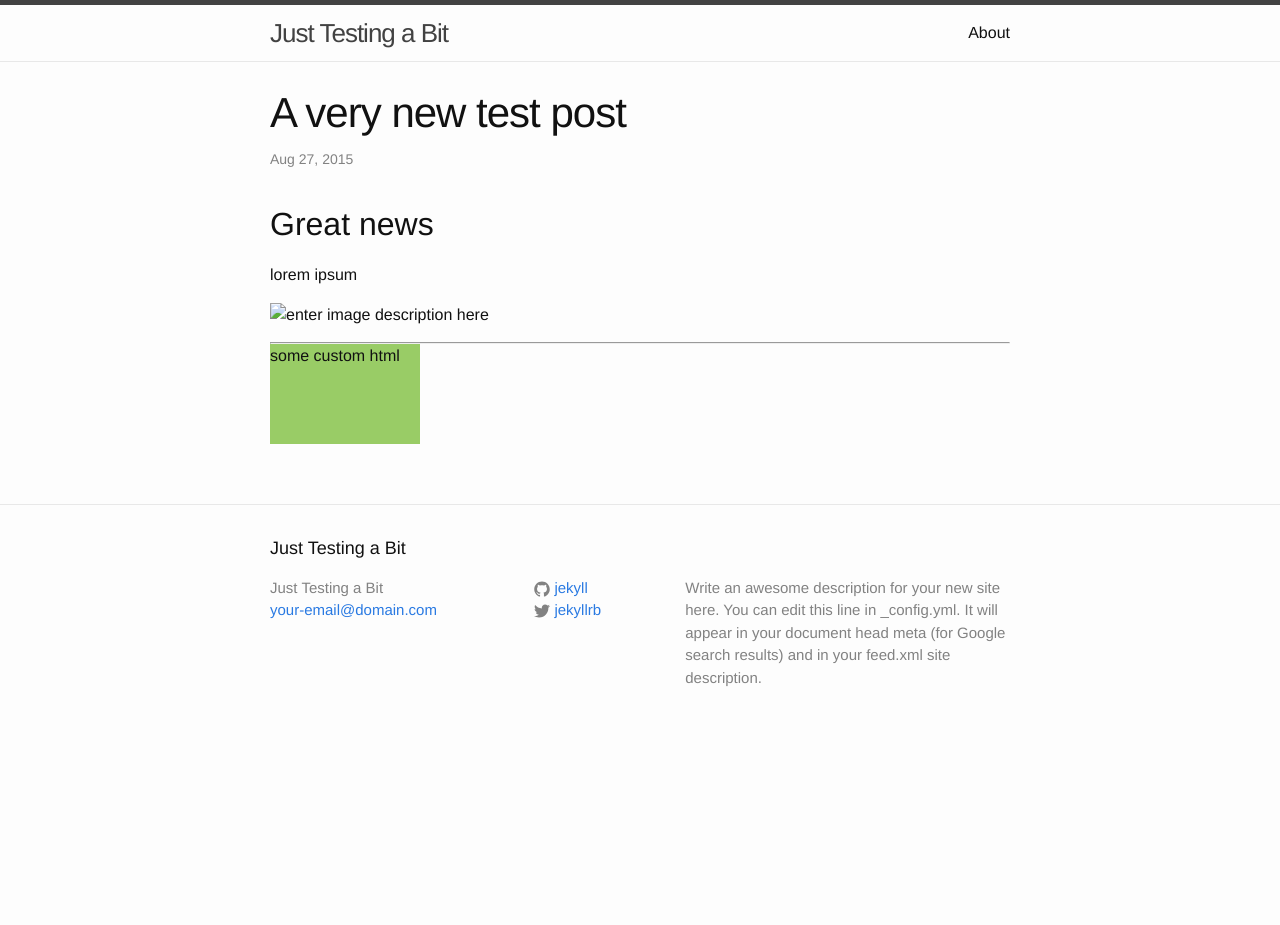
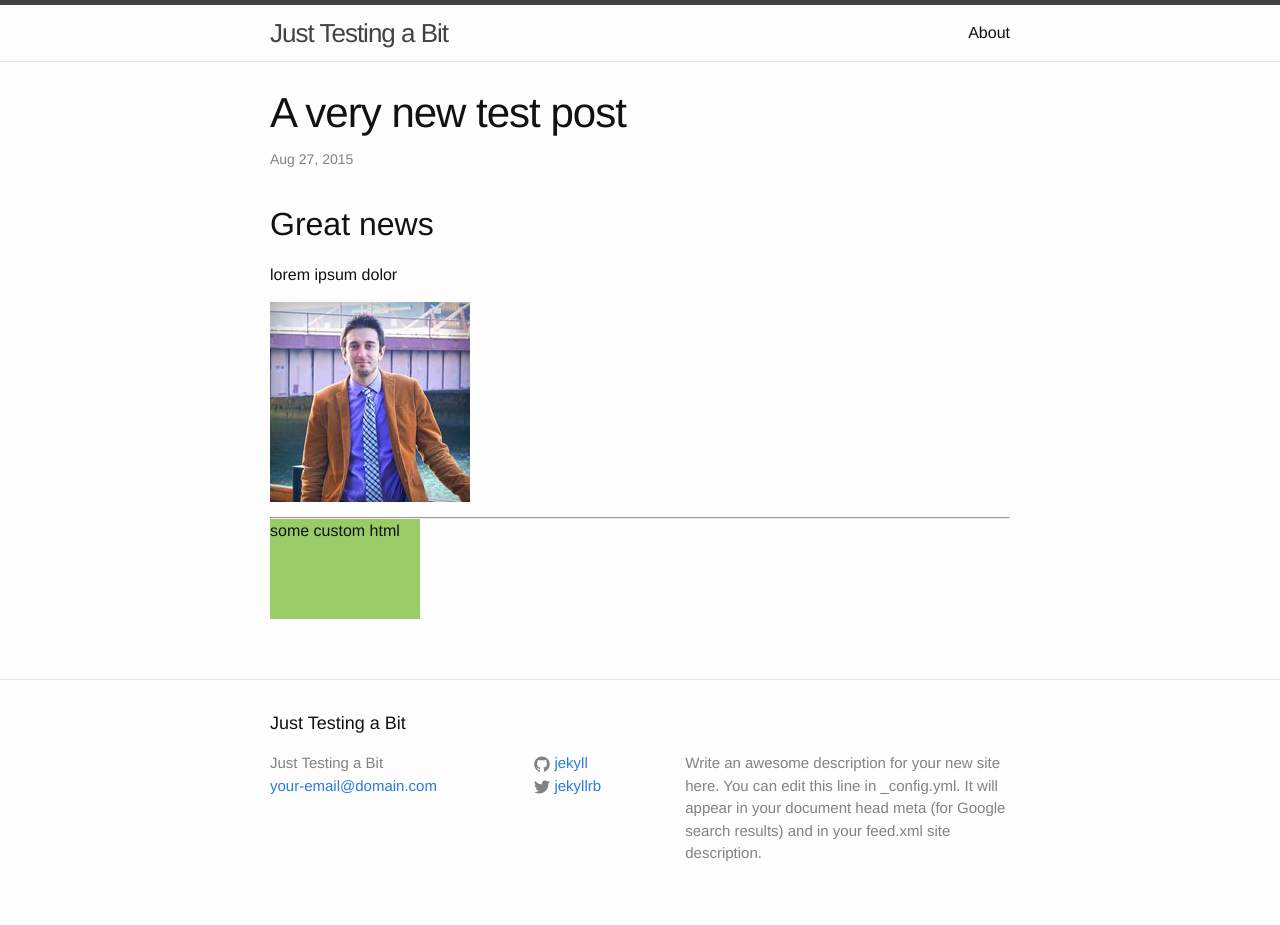
Before and after one commit to b-d-k/b-d-k.github.io, a Jekyll site: the page built from _posts/2015-08-27-very-new-post.md, in a window 1280 px wide. Built offline with Jekyll 4.4.1, drawn with Linux system fonts in a browser that asks for light colours; before the commit the page ends 900 px from its top, so only the background shows below that.

Commit message:
Published with https://stackedit.io/

```diff
--- a/_posts/2015-08-27-very-new-post.md
+++ b/_posts/2015-08-27-very-new-post.md
@@ -10,9 +10,9 @@ date: 2015-08-27 16:15:56
 
 ## Great news
 
-lorem ipsum
+lorem ipsum dolor
 
-![enter image description here](images/scott.jpg "this is scott")
+![enter image description here](/images/scott.jpg "this is scott")
 
 ----------
 
```
